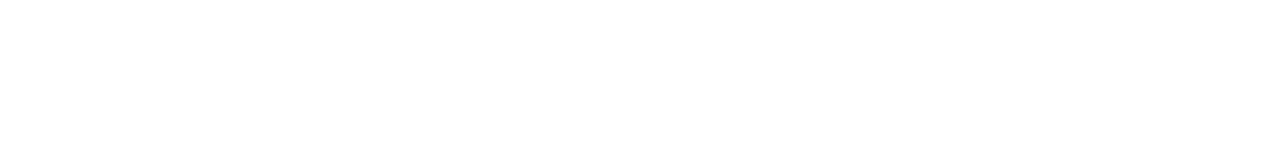
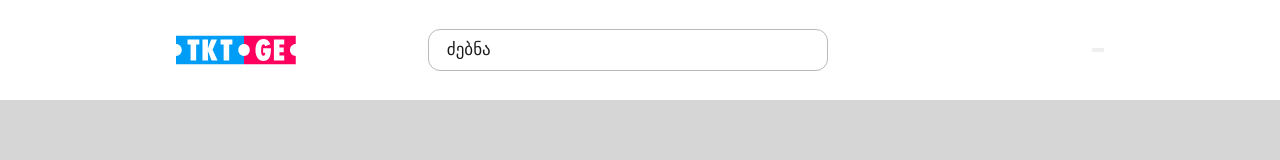
Before and after one commit to NikushaSitchinava7/JL-Project-Testing-transport-page, a plain HTML site: page index.html in a window 1280 px wide. Drawn offline with Linux system fonts and the light colour scheme; a web font is replaced by a local one.

Commit message:
HeaderSettingup

```diff
--- a/index.html
+++ b/index.html
@@ -4,14 +4,23 @@
     <meta charset="UTF-8">
     <meta name="viewport" content="width=device-width, initial-scale=1.0">
     <title>JLwebsite58</title>
+    <link rel="stylesheet" href="https://cdn.web-fonts.ge/fonts/bpg-glaho/css/bpg-glaho.min.css">
     <link rel="stylesheet" href="./css/style.css">
 </head>
 <body>
 
     <header>
-        <img src="" alt="">
         <nav>
-            <div class="searchbar"></div>
+            <a href="#" id="logo"><img src="./images/logo.svg"></a>
+            <div class="wrappersearchbar">
+                <input type="text" placeholder="ძებნა" id="searchbar">
+            </div>
+            <div></div>
+            <div class="loginsettings">
+                <button class="lang"></button>
+                <button class="log"></button>
+                <button class="sponsorbtn"></button>
+            </div>
         </nav>
     </header>
 
--- a/style/style.scss
+++ b/style/style.scss
@@ -1,9 +1,80 @@
 * {
     margin: 0px;
     padding: 0px;
+    box-sizing: border-box;
 }
 
 
 body {
     font-family: system-ui, -apple-system, BlinkMacSystemFont, 'Segoe UI', Roboto, Oxygen, Ubuntu, Cantarell, 'Open Sans', 'Helvetica Neue', sans-serif;
+    background-color: rgb(214, 214, 214);
 }
+
+// https://web-fonts.ge/bpg-glaho/ fontis linki aq davklinke anu qartuli ra
+
+
+header {
+width: 100%;
+height: 100px;
+padding-top: 1.5rem;
+padding-bottom: 1.5rem;
+background-color: white;
+padding-left: 7.75rem;
+padding-right: 7.75rem;
+display: flex;
+justify-content: center;
+align-items: center;
+    nav {
+    width: 90%;
+    display: flex;
+    justify-content: space-between;
+    align-items: center;
+        #logo {
+        display: flex;
+        justify-content: center;
+            img {
+            width: 120px;
+            }
+        }
+
+        .wrappersearchbar {
+        display: flex;
+        justify-content: center;
+        align-items: center;
+        position: relative;
+            #searchbar {
+            width: 400px;
+            outline: none;
+            border-radius: 12px;
+            height: 42px;
+            border: 1px solid rgb(187, 186, 186);
+            padding-left: 18px;
+                &::placeholder{
+                color: rgb(27, 27, 27);
+                font-size: 17px;
+                font-weight: 300;
+                font-family: "BPG Glaho", sans-serif;
+                }
+
+                &:focus{
+                color: black;
+                    &::placeholder{
+                    color: rgb(182, 182, 182);
+                    font-size: 17px;
+                    font-weight: 300;
+                    font-family: "BPG Glaho", sans-serif;
+                    }
+                }
+            }
+        }
+
+        .loginsettings {
+        display: flex;
+        justify-content: space-between;
+        align-items: center;
+            .lang{
+            w
+            }
+        }
+    }
+}
```
Also changed, not shown: css/style.css, images/logo.svg (added), 1 other file.
